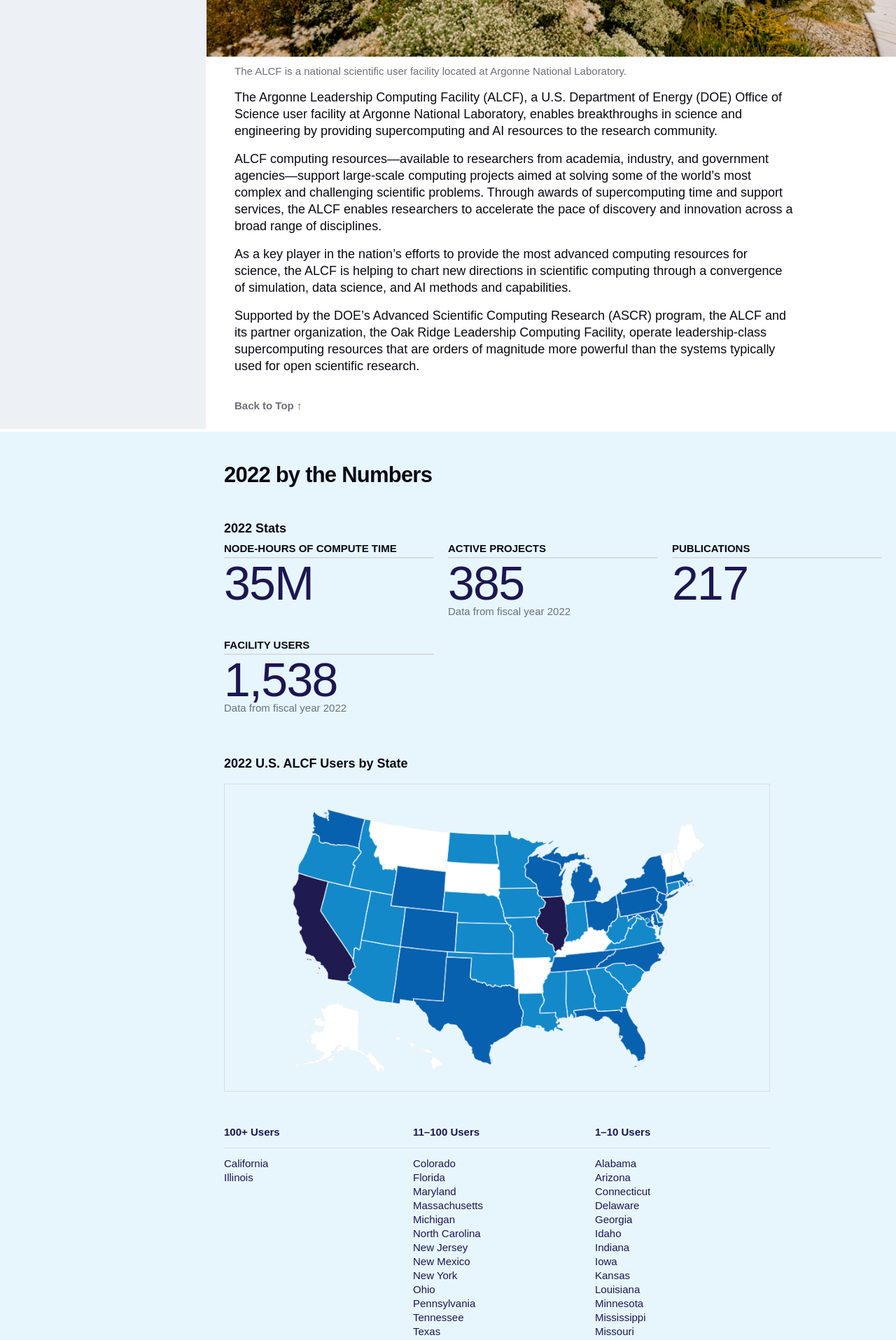
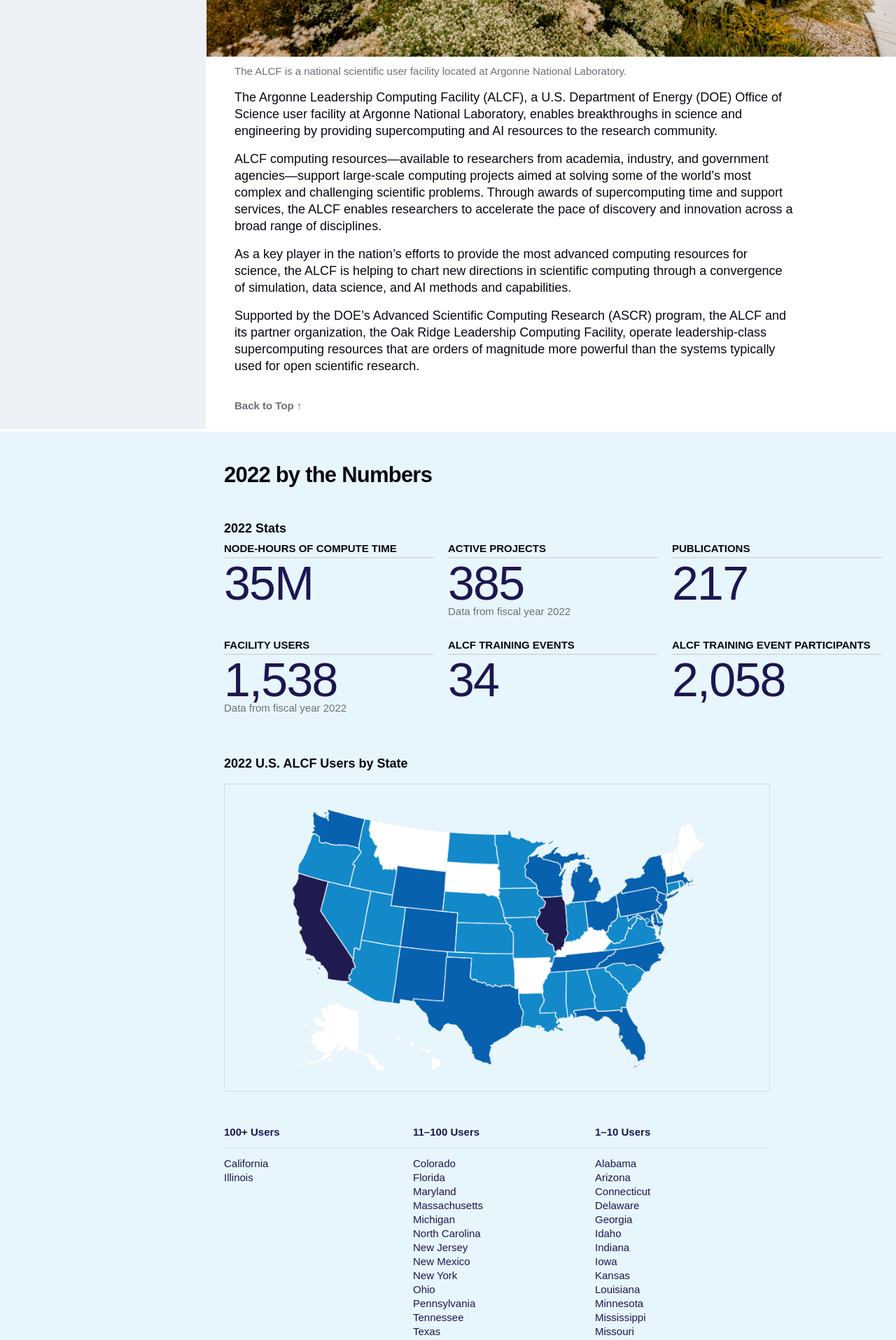
Before and after one commit to sbx-bnagle/ALCF-AR2022, a Jekyll site: the page built from 01_year-in-review/about-alcf.md, in a window 1280 px wide. Shown: the part 731-2646 px from the top of the page at 70% size. Built offline with Jekyll 4.4.1, drawn with Linux system fonts in a browser that asks for light colours; some web fonts are replaced.

Commit message:
added training figures

```diff
--- a/_includes/asides/about-numbers.md
+++ b/_includes/asides/about-numbers.md
@@ -6,19 +6,23 @@
 ## 2022 Stats
 
 {%	include txt-fig.html
-	  	figure-1 = "35M"
-		label-1 = "Node-hours of compute time"
-		figure-2 = "385"
-		label-2 = "Active projects"
-		note-2 = "Data from fiscal year 2022"
-		figure-3 = "217"
-		label-3 = "Publications"
+  	figure-1 = "35M"
+	label-1 = "Node-hours of compute time"
+	figure-2 = "385"
+	label-2 = "Active projects"
+	note-2 = "Data from fiscal year 2022"
+	figure-3 = "217"
+	label-3 = "Publications"
 %}
 
 {%	include txt-fig.html
-	  figure-1 = "1,538"
-		label-1 = "Facility users"
-		note-1 = "Data from fiscal year 2022"
+	figure-1 = "1,538"
+	label-1 = "Facility users"
+	note-1 = "Data from fiscal year 2022"
+	figure-2 = "34"
+	label-2 = "ALCF Training Events"
+	figure-3 = "2,058"
+	label-3 = "ALCF Training Event Participants"
 %}
 
 
```
